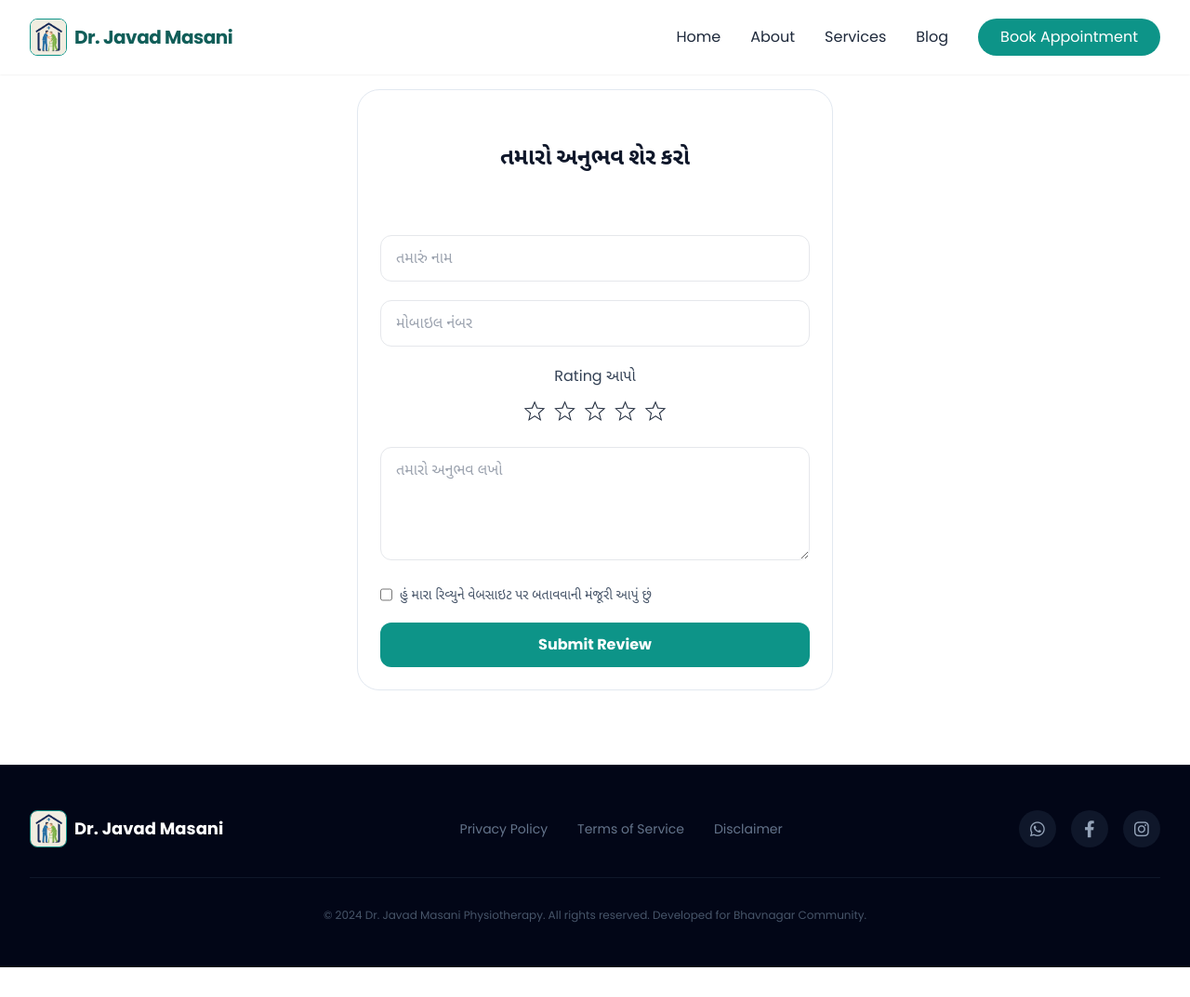
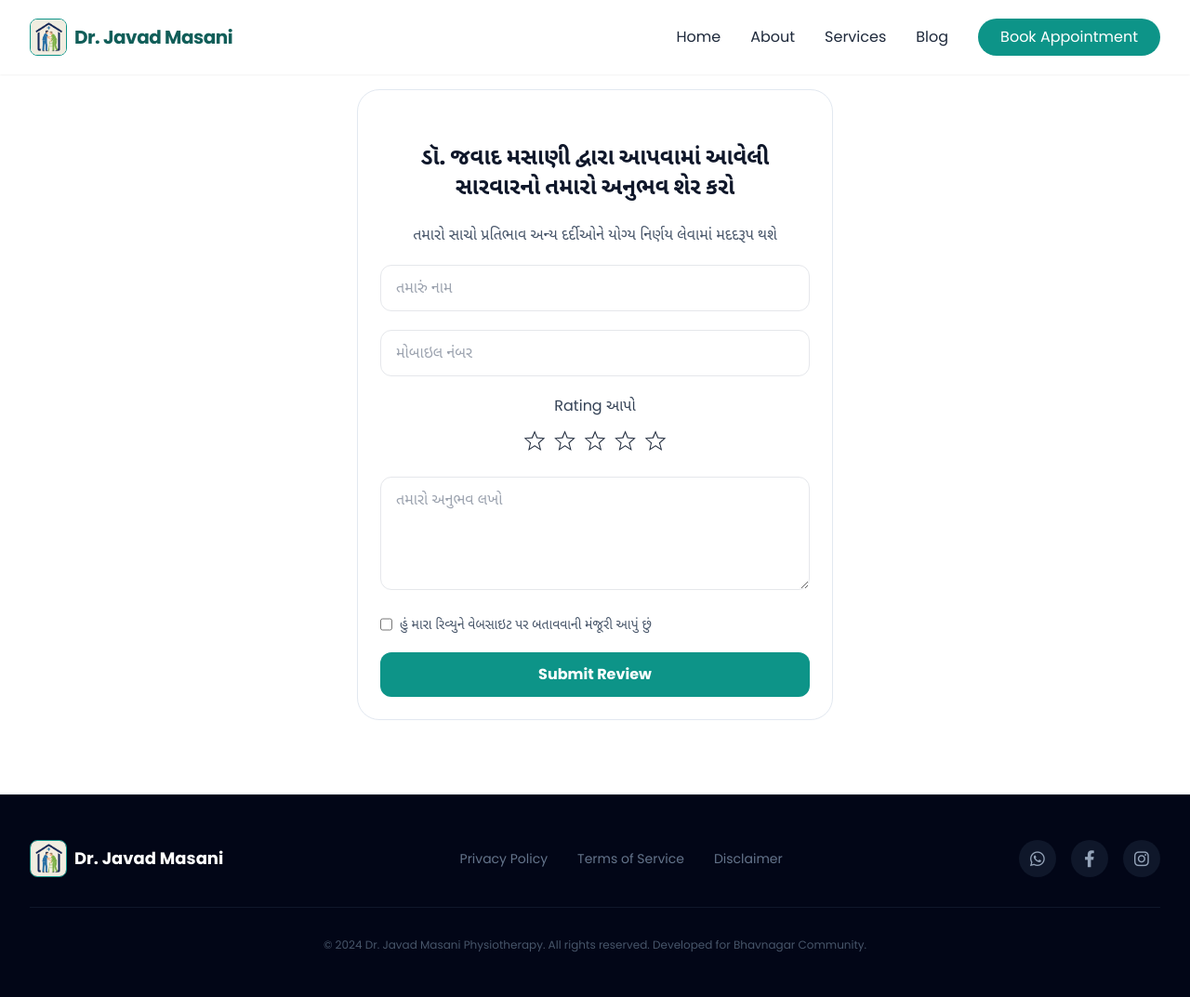
Before and after one commit to JavadMasani/Araogya, a Jekyll site: the page built from review.md, in a window 1280 px wide and 1073 px high. Shown: the whole window at 93% size. Built offline with Jekyll 4.4.1, drawn with Linux system fonts in a browser that asks for light colours; nearby versions of some CDN libraries.

Commit message:
Update review.md

```diff
--- a/review.md
+++ b/review.md
@@ -1,6 +1,9 @@
 ---
 layout: site
 title: Patient Review
+seo_title: ડૉ. જવાદ મસાણી – દર્દીઓનો અનુભવ
+seo_description: ડૉ. જવાદ મસાણી દ્વારા આપવામાં આવેલી ફિઝિયોથેરાપી સારવાર વિશે તમારો અનુભવ શેર કરો અને અન્ય દર્દીઓને માર્ગદર્શન આપો.
+thumbnail: /Araogya/assets/uploads/review-cover.jpg
 ---
 
 <section class="pb-20 bg-white">
@@ -9,9 +12,14 @@ title: Patient Review
     <form id="reviewForm"
           class="bg-white border border-slate-200 rounded-3xl p-6 space-y-5">
 
-      <h1 class="text-2xl font-bold text-slate-900 font-gujarati text-center mb-12 mt-8">
-        તમારો અનુભવ શેર કરો
-      </h1>
+      <h1 class="text-2xl font-bold text-slate-900 font-gujarati text-center mb-6 mt-8">
+  ડૉ. જવાદ મસાણી દ્વારા આપવામાં આવેલી સારવારનો તમારો અનુભવ શેર કરો
+</h1>
+
+<p class="text-slate-600 text-center font-gujarati mb-10">
+  તમારો સાચો પ્રતિભાવ અન્ય દર્દીઓને યોગ્ય નિર્ણય લેવામાં મદદરૂપ થશે
+</p>
+
 
       <input type="text" name="name" required
         placeholder="તમારું નામ"
```
